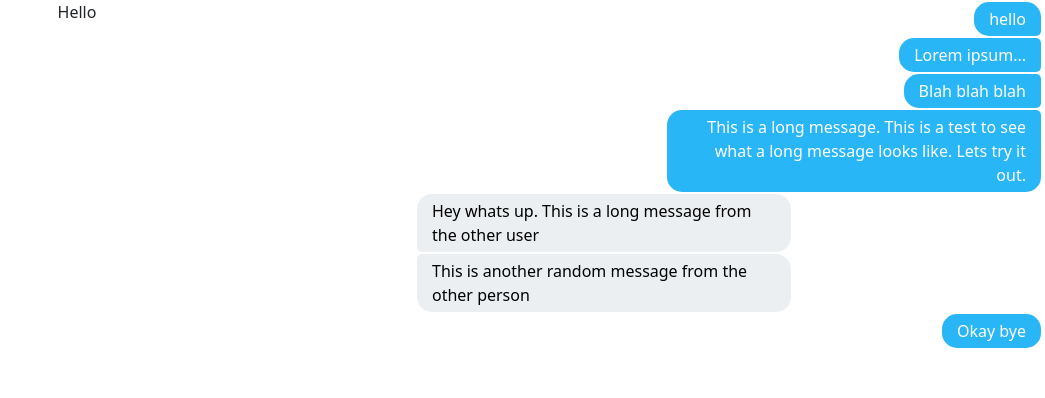
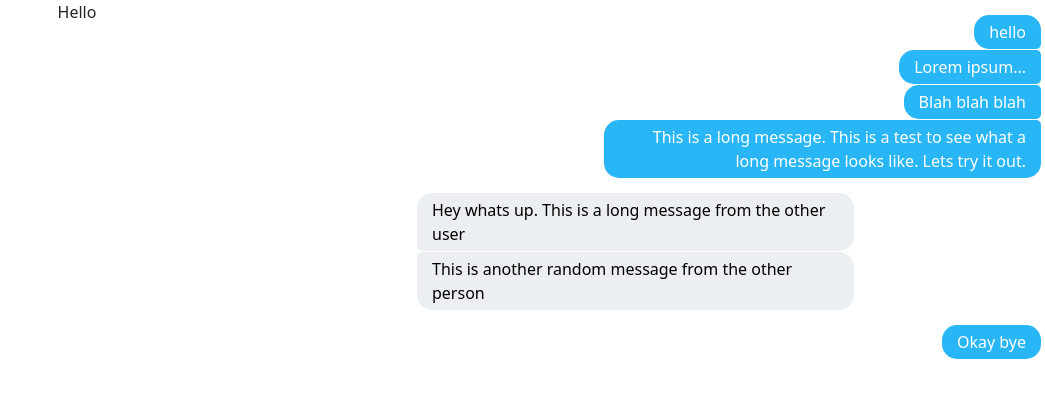
Before and after one commit to DevanTurtle7/full-stack-chat, a React (Create React App) app: page / in a window 1280 px wide. Shown: the top 398 px of the page, without its empty margins (235-1280 px from the left). Built offline with nearby package versions, Linux system fonts and the light colour scheme.

Commit message:
updated bubble styling

```diff
--- a/src/index.css
+++ b/src/index.css
@@ -14,14 +14,14 @@ code {
 
 .chatBubble {
   width: fit-content;
-  max-width: 60%;
+  max-width: 70%;
   height: fit-content;
   padding-left: 15px;
   padding-right: 15px;
   padding-top: 5px;
   padding-bottom: 5px;
   border-radius: 5px;
-  margin-top: 2px;
+  margin-top: 1px;
 }
 
 .chatBubble p {
@@ -45,6 +45,7 @@ code {
 }
 
 .chatBubble-first {
+  margin-top: 15px;
   border-top-left-radius: 15px;
   border-top-right-radius: 15px;
 }
```
